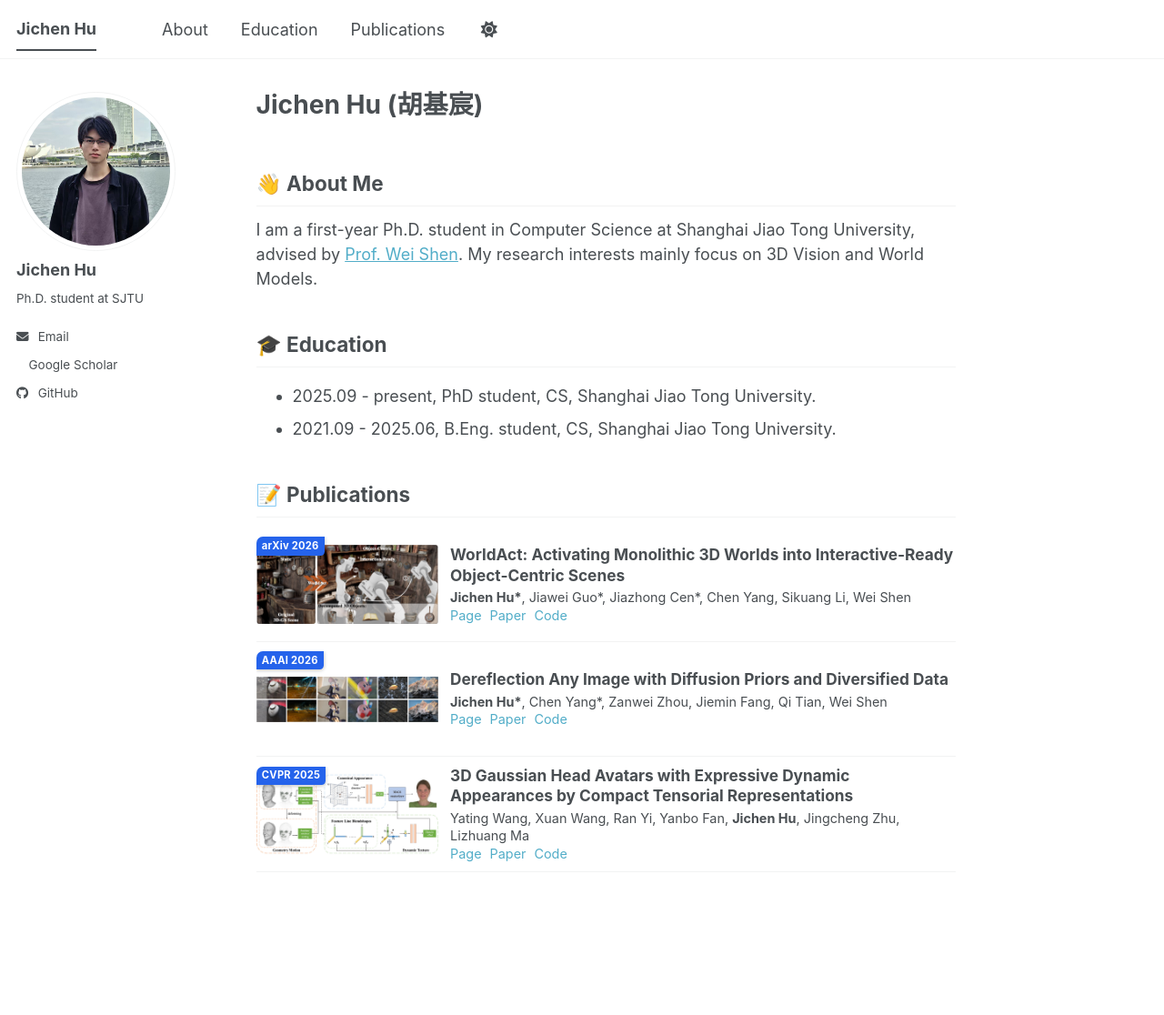
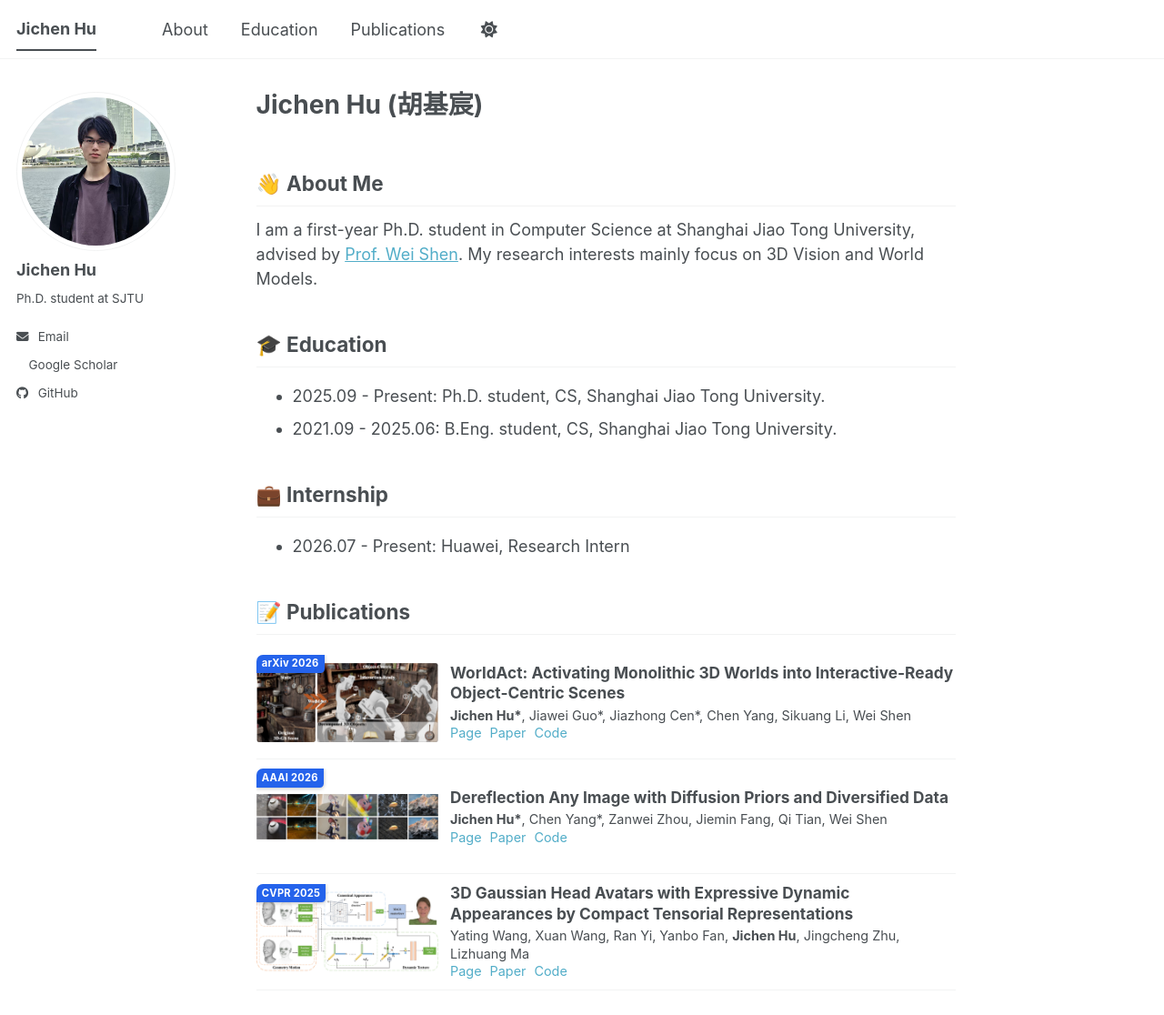
Before and after one commit to Abuuu122/Abuuu122.github.io, a Jekyll site: the page built from _pages/about.md, in a window 1280 px wide and 1116 px high. Shown: the whole window at 91% size. Built offline with Jekyll 4.4.1, drawn with Linux system fonts in a browser that asks for light colours; a style sheet for code colours, icons or effects is not loaded.

Commit message:
update homepage

```diff
--- a/_config.yml
+++ b/_config.yml
@@ -8,6 +8,10 @@
 
 # source ~/.zshrc
 # bundle exec jekyll serve -l -H localhost
+
+# git add .
+# git commit -m "update homepage"
+# HTTPS_PROXY=http://127.0.0.1:7890 HTTP_PROXY=http://127.0.0.1:7890 git push origin master
 
 # Basic Site Settings
 locale                   : "en-US"
--- a/_pages/about.md
+++ b/_pages/about.md
@@ -14,8 +14,11 @@ I am a first-year Ph.D. student in Computer Science at Shanghai Jiao Tong Univer
 
 
 <h2 id="education">🎓 Education</h2>
-- 2025.09 - present, PhD student, CS, Shanghai Jiao Tong University.
-- 2021.09 - 2025.06, B.Eng. student, CS, Shanghai Jiao Tong University.
+- 2025.09 - Present: Ph.D. student, CS, Shanghai Jiao Tong University.
+- 2021.09 - 2025.06: B.Eng. student, CS, Shanghai Jiao Tong University.
+
+<h2 id="internship">💼 Internship</h2>
+- 2026.07 - Present: Huawei, Research Intern
 
 <h2 id="publications">📝 Publications</h2>
 
```
